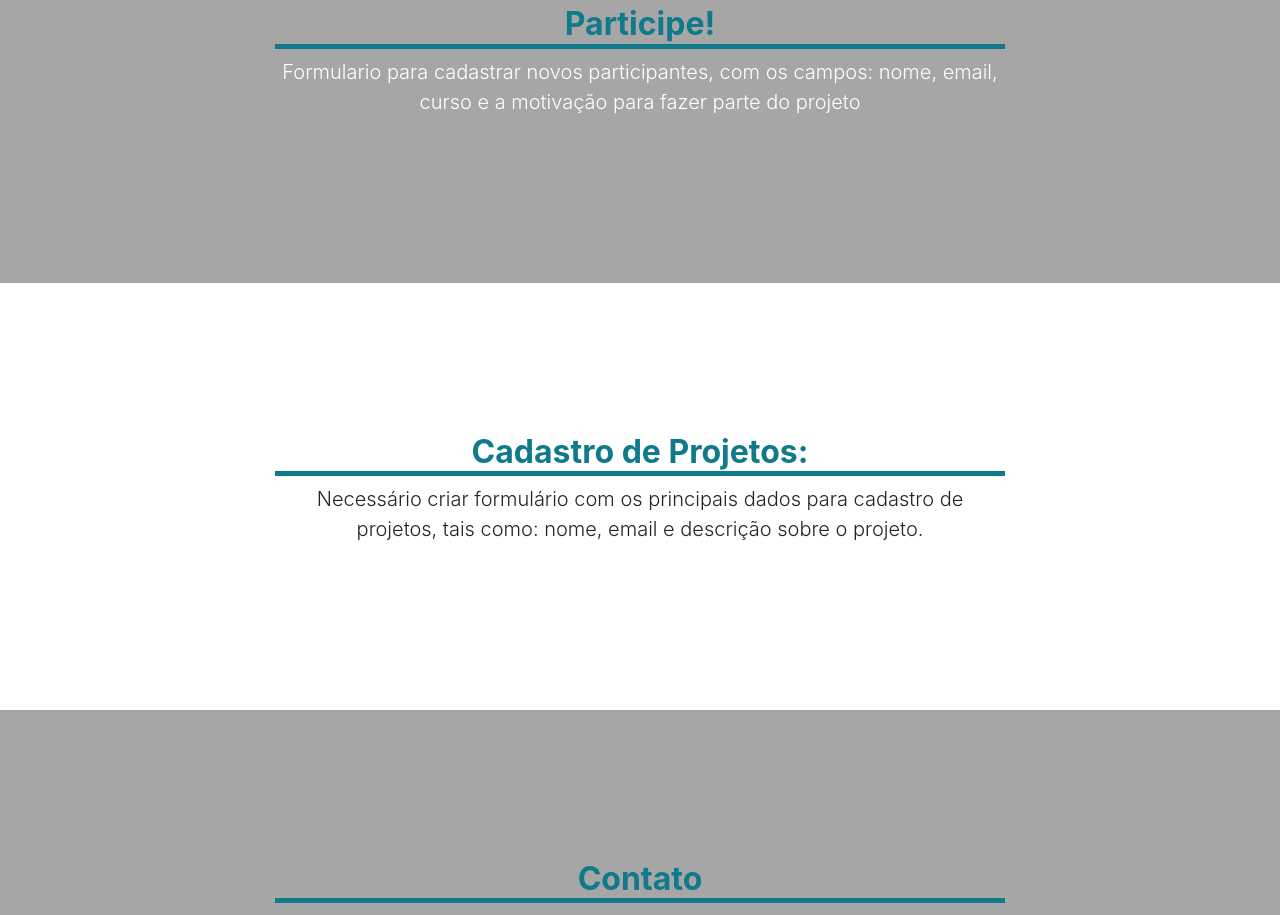
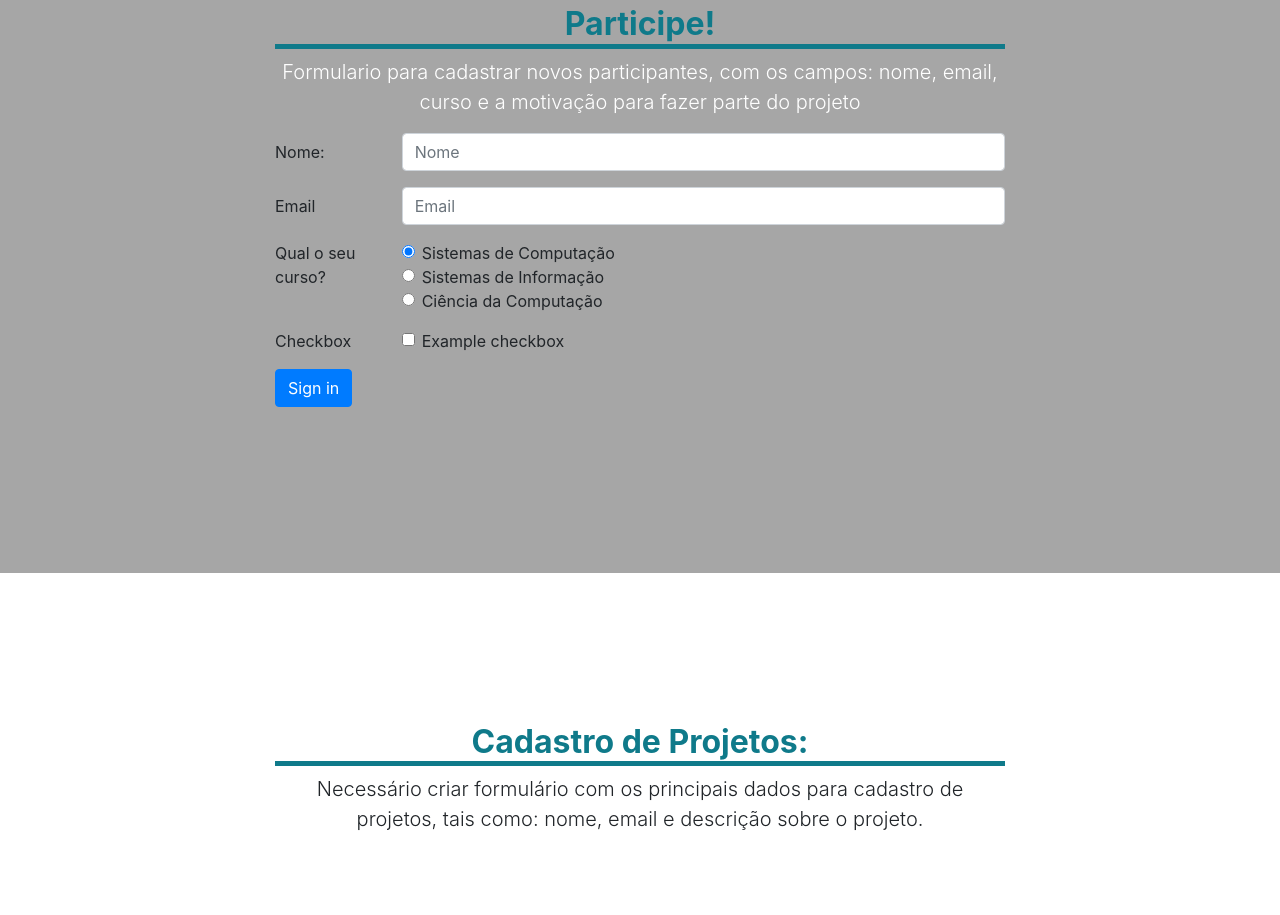
Before and after one commit to solidarizesw/site, an Angular app: page / in a window 1280 px wide. Shown: the part 1820-2735 px from the top of the page. Built offline with nearby package versions, Linux system fonts and the light colour scheme.

Commit message:
Update voluntarios.component.html

```diff
--- a/src/app/pages/voluntarios/voluntarios.component.html
+++ b/src/app/pages/voluntarios/voluntarios.component.html
@@ -3,7 +3,79 @@
       <div class="row">
         <div class="col-lg-8 mx-auto">
           <h2 class="color-green">Participe!</h2>
-          <p class="lead center text-white">Formulario para cadastrar novos participantes, com os campos: nome, email, curso e a motivação para fazer parte do projeto</p>
+          <p class="lead center text-white">Formulario para cadastrar novos participantes,
+            com os campos: nome, email, curso e a motivação para fazer parte do projeto</p>
+
+            <!-- Form em bootstrap -->
+            <form>
+              <div class="form-group row">
+                <label for="nome-form" class="col-sm-2 col-form-label">Nome:</label>
+                <div class="col-sm-10">
+                  <input type="email" class="form-control" id="nome-form" placeholder="Nome">
+                </div>
+              </div>
+
+              <div class="form-group row">
+                <label for="email-form" class="col-sm-2 col-form-label">Email</label>
+                <div class="col-sm-10">
+                  <input type="email" class="form-control" id="email-form" placeholder="Email">
+                </div>
+              </div>
+
+                <fieldset class="form-group">
+                <div class="row">
+                  <legend class="col-form-label col-sm-2 pt-0">Qual o seu curso?</legend>
+                  <div class="col-sm-10">
+                    <div class="form-check">
+                      <input class="form-check-input" type="radio" name="sist-comp" id="sist-comp" value="sistema-computacao" checked>
+                      <label class="form-check-label" for="sist-comp">
+                        Sistemas de Computação
+                      </label>
+                    </div>
+                    <div class="form-check">
+                      <input class="form-check-input" type="radio" name="sist-inf" id="sist-inf" value="sistema-informacao">
+                      <label class="form-check-label" for="sist-inf">
+                        Sistemas de Informação
+                      </label>
+                    </div>
+                    <div class="form-check disabled">
+                      <input class="form-check-input" type="radio" name="ciencia-comp" id="ciencia-comp" value="ciencia-computacao">
+                      <label class="form-check-label" for="ciencia-comp">
+                        Ciência da Computação
+                      </label>
+                    </div>
+                  </div>
+                </div>
+              </fieldset>
+
+              <div class="form-group row">
+                <div class="col-sm-2">Checkbox</div>
+                <div class="col-sm-10">
+                  <div class="form-check">
+                    <input class="form-check-input" type="checkbox" id="gridCheck1">
+                    <label class="form-check-label" for="gridCheck1">
+                      Example checkbox
+                    </label>
+                  </div>
+                </div>
+              </div>
+              <div class="form-group row">
+                <div class="col-sm-10">
+                  <button type="submit" class="btn btn-primary">Sign in</button>
+                </div>
+              </div>
+            </form>
+
+
+
+
+
+
+
+
+
+
+
         </div>
       </div>
     </div>
```
